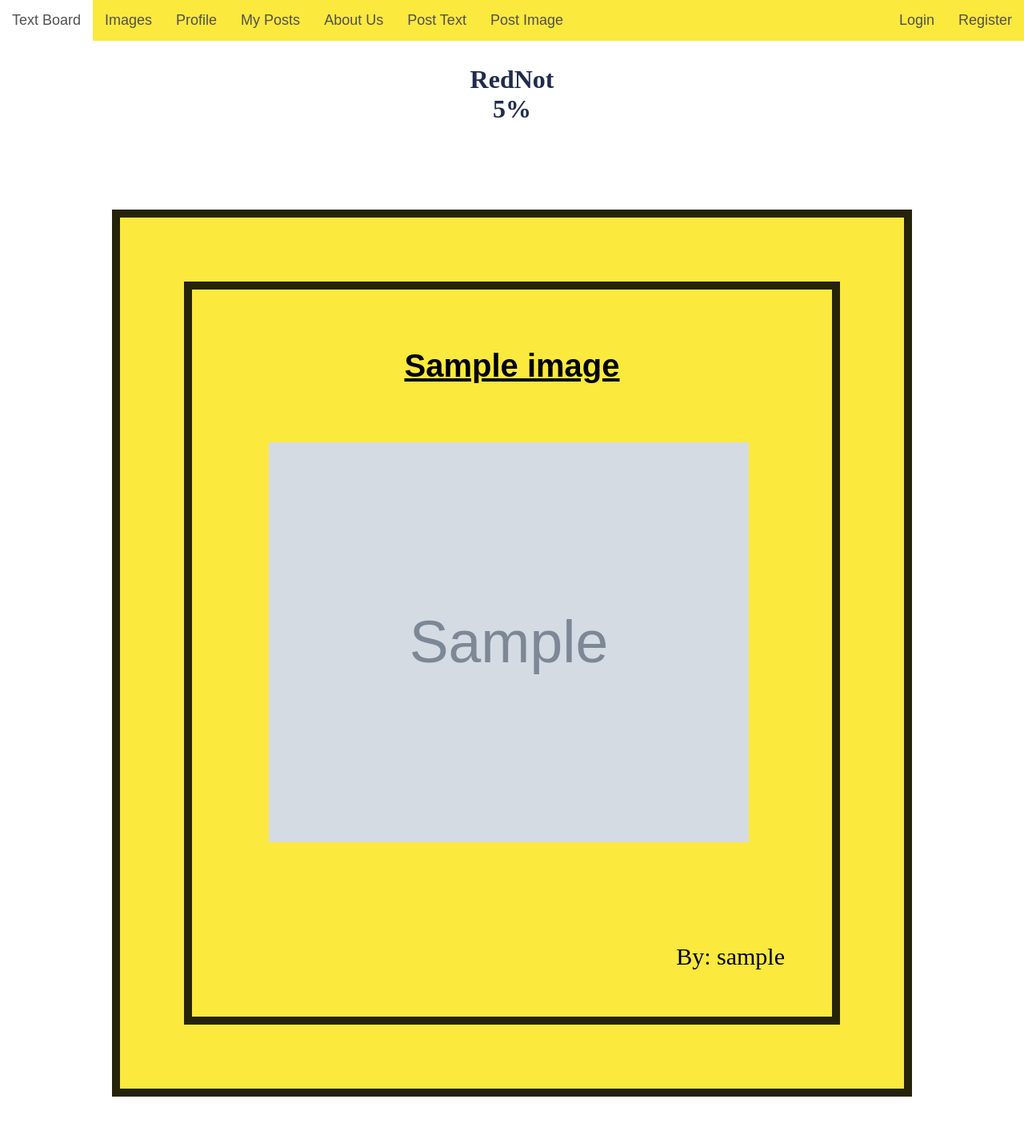
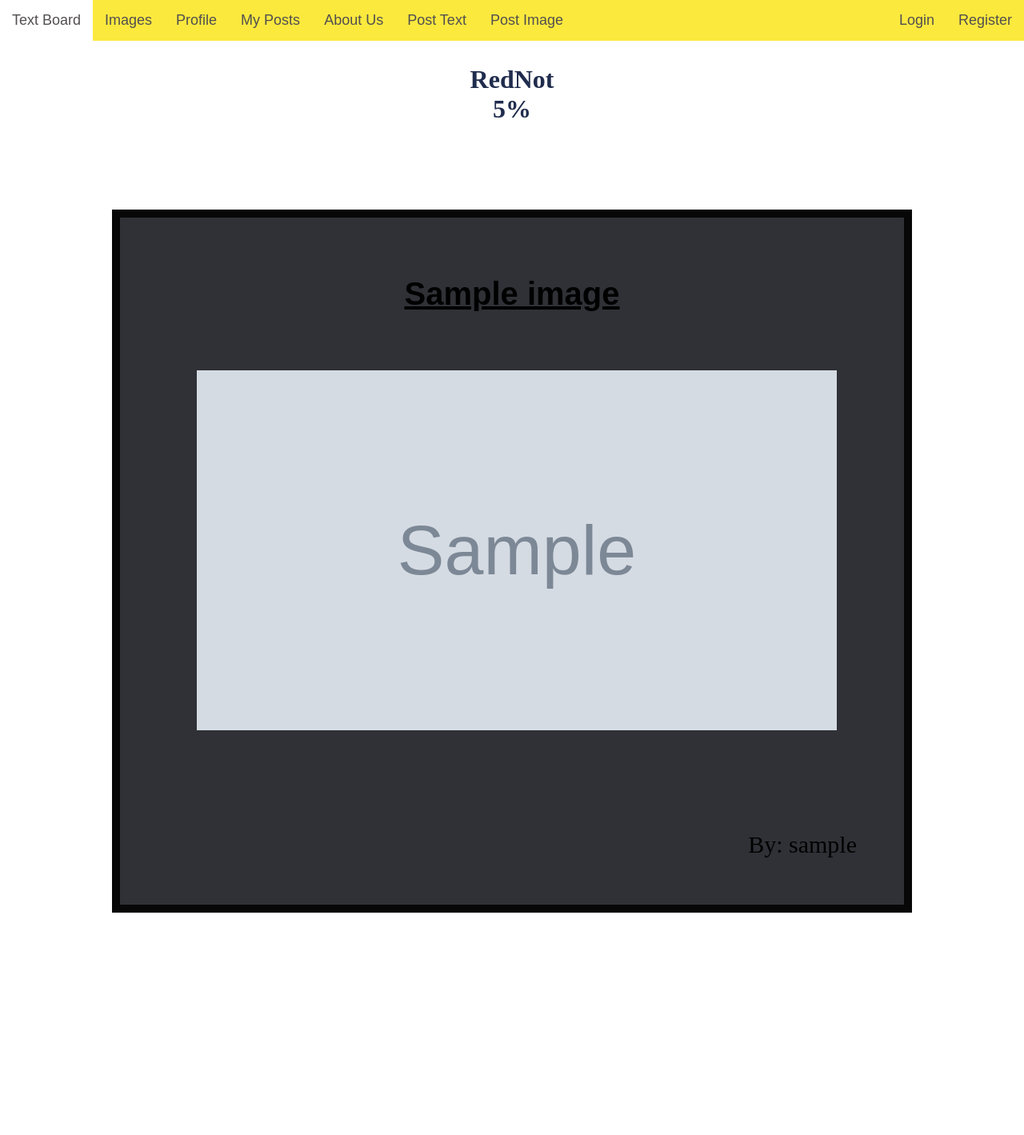
Before and after one commit to ilias511/Website, a Django app: page /images/ in a window 1280 px wide. Shown: the whole page at 80% size. After the commit the page ends 1141 px from the top, so only its background shows below. Run offline with Django 4.2, Linux system fonts and the light colour scheme; tables that the repository leaves empty hold one stand-in row (values such as "Sample post"); grey boxes marked "Sample" are stand-in pictures.

Commit message:
styled image border

```diff
--- a/templates/images.html
+++ b/templates/images.html
@@ -9,11 +9,12 @@
         <div class="main-content">
 
 
+            {#        {% if all_images %}#}
+            {% for image in all_images %}
+                <div class="all-posts">
 
-        <div class="all-posts">
 
-            {% for image in all_images %}
-                <div class="main-post">
+                    {#                <div class="main-image">#}
 
                     <h1 class="post-title"> {{ image.title }}</h1>
                     {#                            <div class="container">#}
@@ -29,7 +30,8 @@
             {% endfor %}
 
         </div>
-
+        {#    {% endif %}#}
     </div>
+    {#    </div>#}
     </body>
 {% endblock %}
--- a/templates/static/css/style.css
+++ b/templates/static/css/style.css
@@ -543,7 +543,7 @@ span {
     border: 10px solid rgba(0, 0, 0, 0.85);
     border-radius: inherit;
     box-sizing: border-box;
-    background-color: #fbe93e;
+    background-color: rgb(47, 49, 54);
 }
 
 
@@ -552,13 +552,14 @@ span {
     text-align: center;
     align-items: center;
 }
+
 .image-content {
     /*margin-left: auto;*/
     /*margin-right: auto;*/
     /*position: center;*/
     position: center;
-    height: 500px;
-    width: 600px;
+    height: 450px;
+    width: 800px;
     margin-bottom: 4em;
     align-content: center;
 
```
Also changed, not shown: templates/posts.html (+6 -4 lines).
